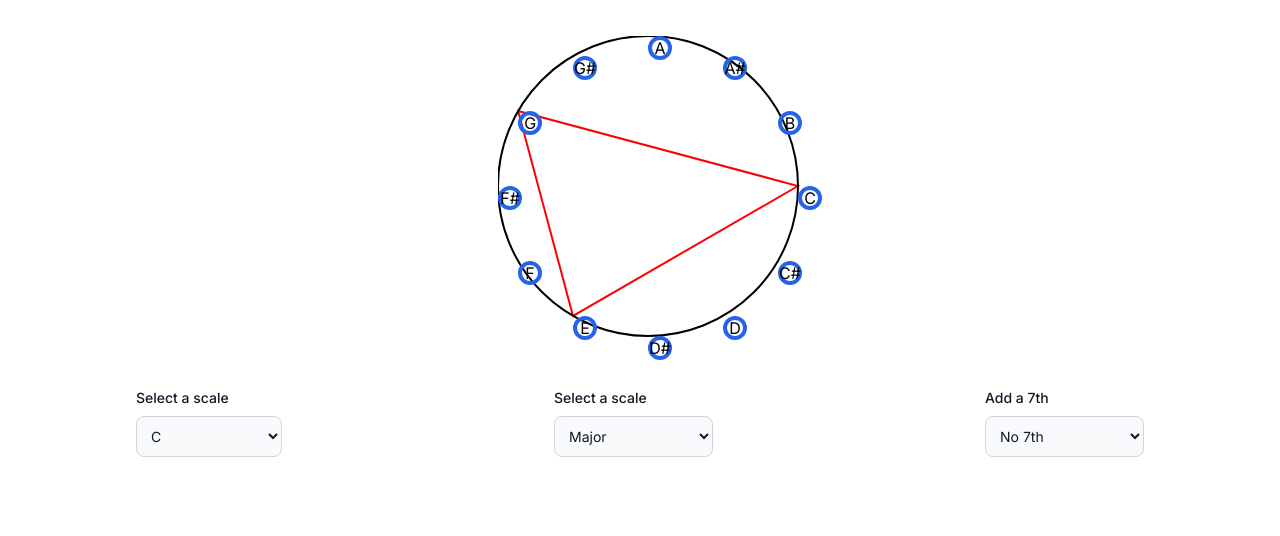
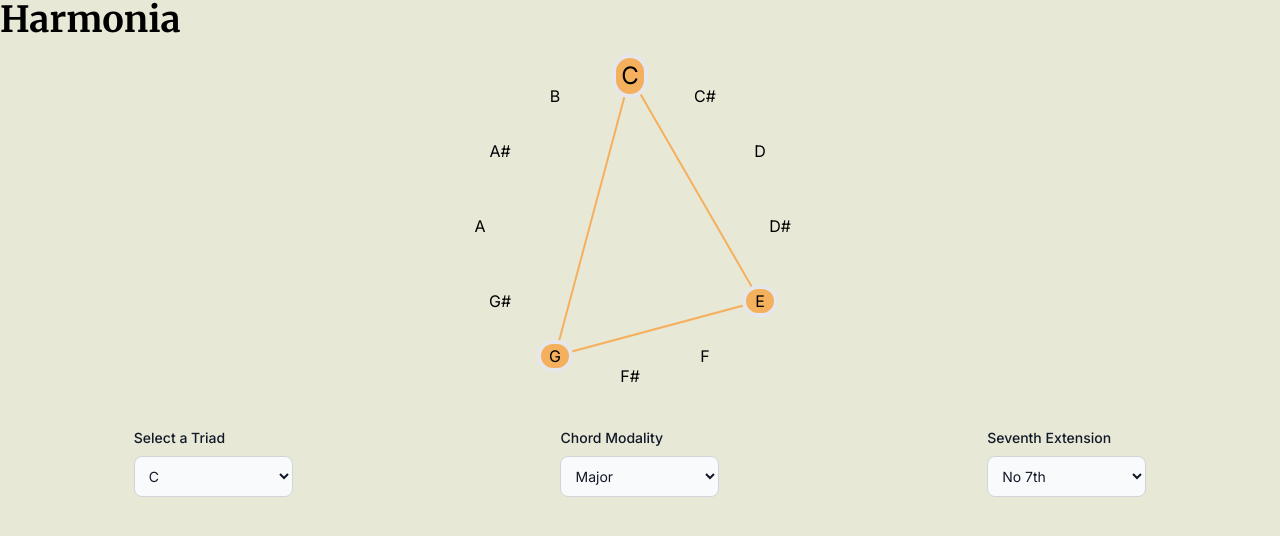
Before and after one commit to FernandoNaon/harmonia, a Next.js app: page / in a window 1280 px wide. Shown: the top 536 px of the page. Built offline with nearby package versions, Linux system fonts and the light colour scheme.

Commit message:
refactoring, update style

```diff
--- a/src/app/components/Circle.tsx
+++ b/src/app/components/Circle.tsx
@@ -1,28 +1,12 @@
 "use client";
 
-import React, { useState } from "react";
-import Note from "./Note";
+import React, { useEffect, useState } from "react";
+import ExtensionSelect from "./ExtensionSelect";
+import { NoteData, isMajor, seventh } from "../types/Index";
+import { notes, scaleOptions, seventhOptions } from "../utils/utils";
 
-interface NoteData {
-  value: number;
-  note: string;
-}
-
-interface CircleProps {
-  notes: NoteData[];
-}
-
-type isMajor = {
-  isMajor: boolean;
-};
-
-type seventh = {
-  hasSeventh: boolean;
-  isMajor?: boolean;
-};
-
-const Circle: React.FC<CircleProps> = ({ notes }) => {
-  const [scale, setScale] = useState<NoteData>({ value: 1, note: "C" });
+const Circle: React.FC = () => {
+  const [scale, setScale] = useState<NoteData>({ value: 1, label: "C" });
   const [isMajor, setIsMajor] = useState<isMajor>({ isMajor: true });
   const [seventh, setSeventh] = useState<seventh>({
     hasSeventh: false,
@@ -41,8 +25,8 @@ const Circle: React.FC<CircleProps> = ({ notes }) => {
 
   const handleChangeScale = (e: React.ChangeEvent<HTMLSelectElement>) => {
     const selectedValue = e.target.value;
-    const isMajor = selectedValue === "Major"; // Check if the selected value is "Major"
-    setIsMajor({ isMajor }); // Update isMajor state based on the selected value
+    const isMajor = selectedValue === "Major";
+    setIsMajor({ isMajor });
   };
 
   const handleChangeSeventh = (e: React.ChangeEvent<HTMLSelectElement>) => {
@@ -55,148 +39,115 @@ const Circle: React.FC<CircleProps> = ({ notes }) => {
       hasSeventh = true;
       isMajor = selectedValue === "Major";
     }
-
     setSeventh({ hasSeventh, isMajor });
-
-    console.log(seventh);
   };
 
   const calculatePosition = (index: number) => {
-    const angle = index * angleIncrement;
-    const x = radius * Math.cos(angle) + radius;
-    const y = radius * Math.sin(angle) + radius;
+    const startAngle = -Math.PI / 2;
+    const angle = startAngle + index * angleIncrement;
+    const x = Math.round(radius * Math.cos(angle) + radius);
+    const y = Math.round(radius * Math.sin(angle) + radius);
     return { x, y };
   };
 
-  // const generateChord = (noteIndex: number): NoteData[] => {
-  //   const chordIntervals =
-  //     seventh.seventh === null && isMajor.isMajor ? [0, 4, 7] : [0, 3, 7];
-
-  //   //add this if seventh.seventh = true => [0, 4, 7,11] if it is false [0, 3, 7, 11]
-
-  //   const triadNotes = chordIntervals.map((interval) => {
-  //     const newIndex = (noteIndex + interval) % notes.length;
-  //     return notes[newIndex];
-  //   });
-  //   return triadNotes;
-  // };
-
   const generateChord = (noteIndex: number): NoteData[] => {
     let chordIntervals: number[];
-
-    // Check if seventh exists and is true
     if (seventh.hasSeventh && seventh.isMajor !== undefined) {
       chordIntervals = seventh.isMajor ? [0, 4, 7, 11] : [0, 3, 7, 10];
     } else {
       chordIntervals = isMajor.isMajor ? [0, 4, 7] : [0, 3, 7];
     }
 
-    const triadNotes = chordIntervals.map((interval) => {
+    const chordNotes = chordIntervals.map((interval) => {
       const newIndex = (noteIndex + interval) % notes.length;
       return notes[newIndex];
     });
-    return triadNotes;
+
+    return chordNotes;
   };
 
-  const drawTriadLines = () => {
+  const drawChordLines = () => {
     if (!scale) return null;
-
-    const triadNotes = generateChord(scale.value - 1); // Note value starts from 1
-    const points = triadNotes.map(({ value }) => {
+    const chordNotes = generateChord(scale.value - 1);
+    const points = chordNotes.map(({ value }) => {
       const { x, y } = calculatePosition(value - 1);
       return `${x},${y}`;
     });
     const d = `M${points.join("L")}Z`;
 
-    return <path d={d} fill="none" stroke="red" strokeWidth="2" />;
+    const pathStyle: React.CSSProperties = {
+      fill: "none",
+      stroke: "var(--primary-color)",
+      strokeWidth: "2",
+    };
+    return <path d={d} style={pathStyle} />;
   };
+  const chordNotes = generateChord(scale.value - 1);
+
+  useEffect(() => {
+    console.log(chordNotes);
+  }, [chordNotes, scale]);
 
   return (
     <div className="flex flex-col">
       <div className="flex items-center justify-center">
-        <div className="relative ml-9 mt-9 w-80 h-80">
+        <div className="relative mt-9 w-80 h-80">
           {notes.map((note, index) => {
             const { x, y } = calculatePosition(note.value - 1);
+            const noteStyle: React.CSSProperties = {
+              position: "absolute",
+              top: `${y}px`,
+              left: `${x}px`,
+              transform: "translate(-50%, -50%)",
+              display: "flex",
+              alignItems: "center",
+              justifyContent: "center",
+              zIndex: 1,
+              width: scale.label === note.label ? "4rem" : "3rem",
+              fontSize: scale.label === note.label ? "1.5rem" : "1rem",
+            };
+            const isInChord = chordNotes.some(
+              (chordNote) => chordNote.value === note.value
+            );
 
             return (
-              <div key={index} className="absolute" style={{ top: y, left: x }}>
-                <Note note={note} />
+              <div key={index} style={noteStyle}>
+                {isInChord ? (
+                  <p className="w-9 border-4 bg-[var(--primary-color)] rounded-full flex justify-center align-middle">
+                    {note.label}
+                  </p>
+                ) : (
+                  <p>{note.label}</p>
+                )}
               </div>
             );
           })}
-          <svg className="w-full h-full">
-            {scale && drawTriadLines()}
-            <circle
-              cx={radius}
-              cy={radius}
-              r={radius}
-              fill="transparent"
-              stroke="black"
-              strokeWidth="2"
-            />
+          <svg className="z-0 absolute w-full h-full">
+            {scale && drawChordLines()}
           </svg>
         </div>
       </div>
 
       <div className="flex justify-start">
-        <form className="max-w-sm mx-auto mt-8">
-          <label
-            htmlFor="notes"
-            className="block mb-2 text-sm font-medium text-gray-900 dark:text-white"
-          >
-            Select a scale
-          </label>
-          <select
-            id="notes"
-            className="bg-gray-50 border border-gray-300 text-gray-900 text-sm rounded-lg focus:ring-blue-500 focus:border-blue-500 block w-full p-2.5 dark:bg-gray-700 dark:border-gray-600 dark:placeholder-gray-400 dark:text-white dark:focus:ring-blue-500 dark:focus:border-blue-500"
-            onChange={handleChangeNote}
-            value={scale.value}
-          >
-            <option disabled>Choose a Scale</option>
-            {notes.map((note, index) => (
-              <option value={note.value} key={index}>
-                {note.note}
-              </option>
-            ))}
-          </select>
-        </form>
+        <ExtensionSelect
+          label="Select a Triad"
+          id="Triad"
+          options={notes}
+          onChange={handleChangeNote}
+        />
 
-        <form className="max-w-sm mx-auto mt-8">
-          <label
-            htmlFor="scale"
-            className="block mb-2 text-sm font-medium text-gray-900 dark:text-white"
-          >
-            Select a scale
-          </label>
-          <select
-            id="scale"
-            className="bg-gray-50 border border-gray-300 text-gray-900 text-sm rounded-lg focus:ring-blue-500 focus:border-blue-500 block w-full p-2.5 dark:bg-gray-700 dark:border-gray-600 dark:placeholder-gray-400 dark:text-white dark:focus:ring-blue-500 dark:focus:border-blue-500"
-            onChange={handleChangeScale}
-          >
-            <option disabled>Choose an option</option>
-            <option value="Major">Major</option>
-            <option value="Minor">Minor</option>
-          </select>
-        </form>
-
-        <form className="max-w-sm mx-auto mt-8">
-          <label
-            htmlFor="seventh"
-            className="block mb-2 text-sm font-medium text-gray-900 dark:text-white"
-          >
-            Add a 7th
-          </label>
-          <select
-            id="seventh"
-            className="bg-gray-50 border border-gray-300 text-gray-900 text-sm rounded-lg focus:ring-blue-500 focus:border-blue-500 block w-full p-2.5 dark:bg-gray-700 dark:border-gray-600 dark:placeholder-gray-400 dark:text-white dark:focus:ring-blue-500 dark:focus:border-blue-500"
-            onChange={handleChangeSeventh}
-          >
-            <option disabled>Choose an option</option>
-            <option value="Null">No 7th</option>
-            <option value="Major">Major 7th</option>
-            <option value="Minor">Minor 7th</option>
-          </select>
-        </form>
+        <ExtensionSelect
+          label="Chord Modality"
+          id="scale"
+          options={scaleOptions}
+          onChange={handleChangeScale}
+        />
+        <ExtensionSelect
+          label="Seventh Extension"
+          id="seventh"
+          options={seventhOptions}
+          onChange={handleChangeSeventh}
+        />
       </div>
     </div>
   );
--- /dev/null
+++ b/src/app/components/ExtensionSelect.tsx
@@ -0,0 +1,35 @@
+"use client";
+import React from "react";
+import { ExtensionSelectProps } from "../types/Index";
+
+const ExtensionSelect: React.FC<ExtensionSelectProps> = ({
+  label,
+  id,
+  options,
+  onChange,
+}) => {
+  return (
+    <form className="max-w-sm mx-auto mt-8">
+      <label
+        htmlFor={id}
+        className="block mb-2 text-sm font-medium text-gray-900 dark:text-white"
+      >
+        {label}
+      </label>
+      <select
+        id={id}
+        className="bg-gray-50 border border-gray-300 text-gray-900 text-sm rounded-lg focus:ring-blue-500 focus:border-blue-500 block w-full p-2.5 dark:bg-gray-700 dark:border-gray-600 dark:placeholder-gray-400 dark:text-white dark:focus:ring-blue-500 dark:focus:border-blue-500"
+        onChange={onChange}
+      >
+        <option disabled>Choose an option</option>
+        {options.map((option, index) => (
+          <option key={index} value={option.value}>
+            {option.label}
+          </option>
+        ))}
+      </select>
+    </form>
+  );
+};
+
+export default ExtensionSelect;
--- a/src/app/components/Note.tsx
+++ /dev/null
@@ -1,20 +0,0 @@
-import React from 'react';
-
-interface NoteData {
-  value: number;
-  note: string;
-}
-
-interface NoteProps {
-  note: NoteData;
-}
-
-const Note: React.FC<NoteProps> = ({ note }) => {
-  return (
-    <div className="w-6 h-6 bg-black-300 border-4 rounded-full border-blue-600 flex items-center justify-center">
-      {note.note}
-    </div>
-  );
-};
-
-export default Note;
--- a/src/app/globals.css
+++ b/src/app/globals.css
@@ -1,33 +1,25 @@
+@import url('https://fonts.googleapis.com/css2?family=Merriweather:ital,wght@0,300;0,400;0,700;0,900;1,300;1,400;1,700;1,900&display=swap');
 @tailwind base;
 @tailwind components;
 @tailwind utilities;
 
-/* :root {
-  --foreground-rgb: 0, 0, 0;
-  --background-start-rgb: 214, 219, 220;
-  --background-end-rgb: 255, 255, 255;
+
+
+:root {
+  --background-color: #e8e8d7;
+  --primary-color:#f5b05d;
+  --secondary-color:#f96845;
 }
 
-@media (prefers-color-scheme: dark) {
+/* @media (prefers-color-scheme: dark) {
   :root {
     --foreground-rgb: 255, 255, 255;
     --background-start-rgb: 0, 0, 0;
     --background-end-rgb: 0, 0, 0;
   }
-}
+} */
 
 body {
-  color: rgb(var(--foreground-rgb));
-  background: linear-gradient(
-      to bottom,
-      transparent,
-      rgb(var(--background-end-rgb))
-    )
-    rgb(var(--background-start-rgb));
+  background: var(--background-color)
+  /* color: rgb(var(--foreground-rgb)); */
 }
-
-@layer utilities {
-  .text-balance {
-    text-wrap: balance;
-  }
-} */
--- a/src/app/layout.tsx
+++ b/src/app/layout.tsx
@@ -5,7 +5,7 @@ import "./globals.css";
 const inter = Inter({ subsets: ["latin"] });
 
 export const metadata: Metadata = {
-  title: "Create Next App",
+  title: "Harmonic Sphere",
   description: "Generated by create next app",
 };
 
--- a/src/app/page.tsx
+++ b/src/app/page.tsx
@@ -1,13 +1,15 @@
 import React from "react";
 import Circle from "./components/Circle";
-import { notes } from "./utils/utils.js";
+// import { notes } from "./utils/utils.js";
 
 const Home: React.FC = () => {
-  const cNote = notes.find((note) => note.note === "C");
-
   return (
     <div>
-      <Circle notes={notes} />
+      <h1 className="font-merriweather text-4xl font-bold">
+          Harmonia
+        </h1>
+      <Circle />
+
     </div>
   );
 };
--- /dev/null
+++ b/src/app/types/Index.ts
@@ -0,0 +1,30 @@
+import { ChangeEvent } from "react";
+
+export interface NoteData {
+  value: number;
+  label: string;
+}
+export interface Option {
+  value: string;
+  label: string;
+}
+
+export interface NoteProps {
+  note: NoteData;
+}
+
+export interface ExtensionSelectProps {
+  label: string;
+  id: string;
+  options: Option[] | NoteData[];
+  onChange: (e: ChangeEvent<HTMLSelectElement>) => void;
+}
+
+export type isMajor = {
+  isMajor: boolean;
+};
+
+export type seventh = {
+  hasSeventh: boolean;
+  isMajor?: boolean;
+};
--- a/src/app/utils/utils.js
+++ /dev/null
@@ -1,14 +0,0 @@
-    export const notes = [
-    { value: 1, note: "C" },
-    { value: 2, note: "C#" },
-    { value: 3, note: "D" },
-    { value: 4, note: "D#" },
-    { value: 5, note: "E" },
-    { value: 6, note: "F" },
-    { value: 7, note: "F#" },
-    { value: 8, note: "G" },
-    { value: 9, note: "G#" },
-    { value: 10, note: "A" },
-    { value: 11, note: "A#" },
-    { value: 12, note: "B" },
-    ];
--- /dev/null
+++ b/src/app/utils/utils.ts
@@ -0,0 +1,27 @@
+import { NoteData, Option } from "../types/Index";
+
+export const notes: NoteData[] = [
+  { value: 1, label: "C" },
+  { value: 2, label: "C#" },
+  { value: 3, label: "D" },
+  { value: 4, label: "D#" },
+  { value: 5, label: "E" },
+  { value: 6, label: "F" },
+  { value: 7, label: "F#" },
+  { value: 8, label: "G" },
+  { value: 9, label: "G#" },
+  { value: 10, label: "A" },
+  { value: 11, label: "A#" },
+  { value: 12, label: "B" },
+];
+
+export const scaleOptions: Option[] = [
+  { value: "Major", label: "Major" },
+  { value: "Minor", label: "Minor" },
+];
+
+export const seventhOptions: Option[] = [
+  { value: "Null", label: "No 7th" },
+  { value: "Major", label: "Major 7th" },
+  { value: "Minor", label: "Minor 7th" },
+];
--- a/tailwind.config.ts
+++ b/tailwind.config.ts
@@ -8,10 +8,12 @@ const config: Config = {
   ],
   theme: {
     extend: {
-      backgroundImage: {
-        "gradient-radial": "radial-gradient(var(--tw-gradient-stops))",
-        "gradient-conic":
-          "conic-gradient(from 180deg at 50% 50%, var(--tw-gradient-stops))",
+      fontFamily: {
+        merriweather: ["Merriweather", "sans-serif"],
+      },
+      colors: {
+        "primary-color": "var(--primary-color)",
+        "secondary-color": "var(--secondary-color)",
       },
     },
   },
```
